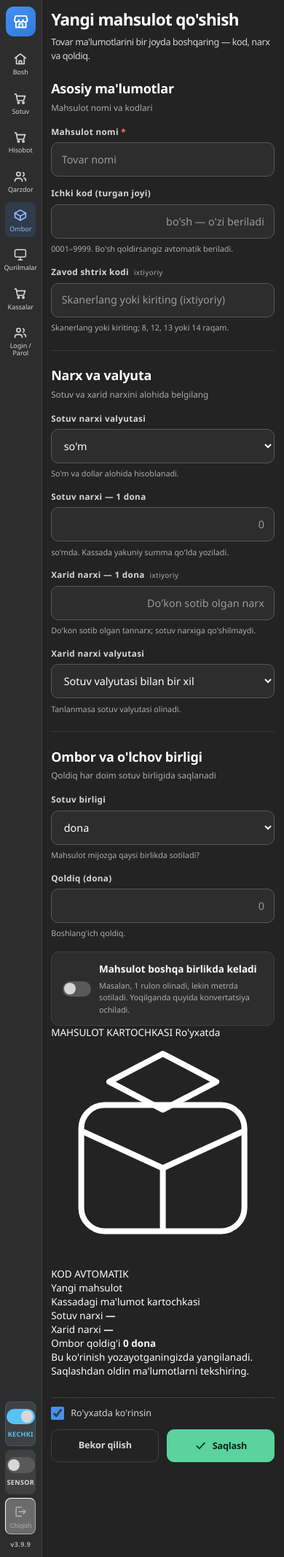
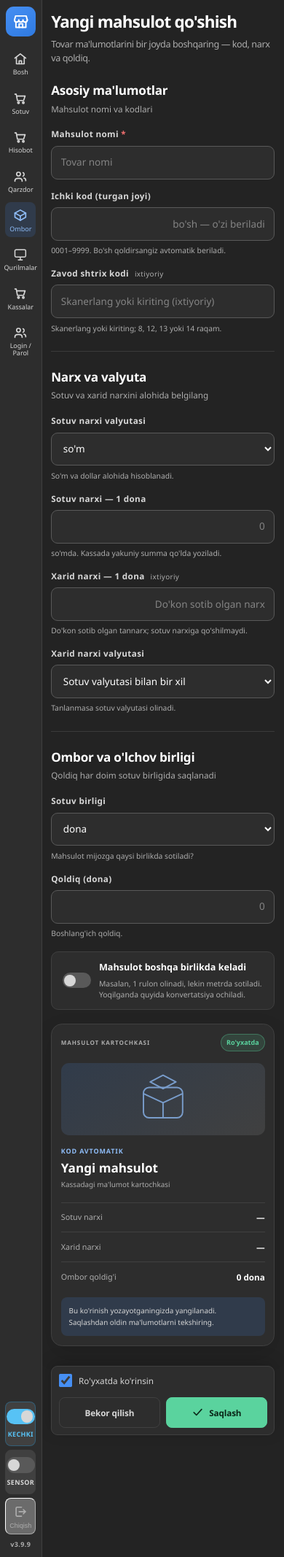
Before and after one commit to OSSWebDeveloper/ulugbek_xozmag, a Django app: page /ombor/yangi/ in a window 390 px wide. Shown: the whole page at 73% size. Run offline with Django 5.2, Linux system fonts and the light colour scheme; the visitor is signed in with stand-in values (Sample User, id 1).

Commit message:
Create premium responsive product editor with live summary card

```diff
--- a/static/css/mahsulot-forma.css
+++ b/static/css/mahsulot-forma.css
@@ -1,102 +1,68 @@
-/* Yangi mahsulot kartochkasi — faqat mahsulot sahifasiga ta'sir qiladi. */
-.mahsulot-sahifa { max-width: 920px; }
-.mahsulot-sarlavha { display:flex; justify-content:space-between; align-items:center; gap:16px; flex-wrap:wrap; margin-bottom:18px; }
-.mahsulot-sarlavha .kichik { margin-top:6px; line-height:1.45; }
-.mahsulot-forma { display:flex; flex-direction:column; gap:0; padding:0; background:transparent; border:0; box-shadow:none; }
-.mahsulot-bolim { padding:0; border:0; background:transparent; box-shadow:none; }
-.mahsulot-bolim-bosh { margin-bottom:12px; }
-.mahsulot-ajratgich { display:block; width:100%; border:0; border-top:1px solid var(--chegara); height:0; margin:24px 0; }
-.mahsulot-bolim h2 { margin:0; font-size:18px; line-height:1.3; font-weight:700; color:var(--matn-rang); }
-.mahsulot-bolim-bosh p { margin:5px 0 0; color:var(--matn-3); font-size:13px; }
-.mahsulot-bolim .forma-setka { gap:16px; }
-.mahsulot-bolim .maydon-izoh { line-height:1.45; }
-.mahsulot-majburiy { color:var(--xato); }
-.mahsulot-ixtiyoriy { color:var(--matn-3); font-weight:400; font-size:11px; margin-left:4px; }
-.mahsulot-bolim .richag.keng { margin-top:2px; }
-.mahsulot-ikki { padding:16px; border:1px solid var(--chegara); border-radius:12px; background:var(--panel-2); }
-.mahsulot-ikki[hidden], .mahsulot-bolim [hidden] { display:none !important; }
-.mahsulot-farq { display:flex; align-items:baseline; flex-wrap:wrap; column-gap:12px; row-gap:5px; padding:12px 14px; border:1px solid var(--chegara); border-radius:10px; background:var(--panel-2); }
-.mahsulot-farq span { color:var(--matn-2); font-size:13px; }
-.mahsulot-farq strong { color:var(--matn-rang); font-size:17px; font-variant-numeric:tabular-nums; }
-.mahsulot-farq small { flex-basis:100%; color:var(--matn-3); line-height:1.45; }
-.mahsulot-farq.manfiy strong { color:var(--xato); }
-.mahsulot-amallar { display:flex; flex-wrap:wrap; align-items:center; justify-content:space-between; gap:14px; padding:18px 0 0; margin-top:24px; border-top:1px solid var(--chegara); }
-.mahsulot-amallar .forma-tugmalar { display:flex; flex-wrap:wrap; gap:10px; }
-.mahsulot-amallar .faol-belgi { margin:0; }
-@media(max-width:684px) {
-  .mahsulot-forma { padding:0; }
-  .mahsulot-bolim-bosh { margin-bottom:16px; }
-  .mahsulot-ikki { padding:12px; }
-  .mahsulot-amallar { padding:16px 0 0; }
-  .mahsulot-amallar .forma-tugmalar { width:100%; display:grid; grid-template-columns:1fr 1fr; }
-  .mahsulot-amallar .forma-tugmalar > * { text-align:center; justify-content:center; }
-}
+/* BizaroPOS — mahsulot muharriri. Boshqa sahifalar uslubi o'zgarmaydi. */
+.mahsulot-sahifa {max-width:1180px;margin-inline:auto;padding:0 8px 28px;}
+.mahsulot-sarlavha {display:flex;align-items:flex-end;justify-content:space-between;gap:16px;flex-wrap:wrap;margin:5px 0 26px;}
+.mahsulot-sarlavha > div:first-child > div:first-child {font-size:clamp(25px,2.4vw,33px);font-weight:780;letter-spacing:-.035em;line-height:1.18;color:var(--matn-rang);}
+.mahsulot-sarlavha .kichik {font-size:14px;color:var(--matn-3);margin-top:9px;font-weight:400;line-height:1.5;}
+.mahsulot-forma {display:block;padding:0;border:0;background:none;box-shadow:none;}
+.mahsulot-layout {display:grid;grid-template-columns:minmax(0,1fr) 294px;align-items:start;gap:36px;}
+.mahsulot-asosiy-panel {min-width:0;}
+.mahsulot-bolim {padding:0;margin:0;border:0;background:none;box-shadow:none;}
+.mahsulot-bolim-bosh {margin:0 0 20px;}
+.mahsulot-bolim h2 {margin:0;color:var(--matn-rang);font-size:19px;font-weight:760;line-height:1.3;letter-spacing:-.015em;}
+.mahsulot-bolim-bosh p {margin:6px 0 0;color:var(--matn-3);font-size:13px;line-height:1.45;}
+.mahsulot-ajratgich {display:block;height:0;width:100%;border:0;border-top:1px solid var(--chegara);margin:32px 0;opacity:.8;}
+.mahsulot-bolim .forma-setka {display:grid;grid-template-columns:repeat(2,minmax(0,1fr));gap:18px;}
+.mahsulot-bolim .forma-setka > .keng {grid-column:1/-1;}
+.mahsulot-bolim .maydon {min-width:0;margin:0;}
+.mahsulot-bolim .maydon label {display:block;margin:0 0 8px;color:var(--matn-2);font-size:13px;font-weight:650;line-height:1.45;}
+.mahsulot-bolim .maydon-izoh {margin-top:7px;color:var(--matn-3);font-size:11.5px;line-height:1.5;}
+.mahsulot-majburiy {color:var(--xato);}
+.mahsulot-ixtiyoriy {font-weight:450;color:var(--matn-3);font-size:11px;padding-left:5px;}
+.mahsulot-bolim .kirish {box-sizing:border-box;width:100%;min-height:51px;max-width:100%;padding:10px 14px;border:1px solid var(--chegara-2);border-radius:10px;background:var(--panel);color:var(--matn-rang);font-size:15px;line-height:1.4;transition:border-color .15s,box-shadow .15s,background .15s;}
+.mahsulot-bolim .kirish::placeholder {color:var(--matn-3);opacity:.68;}
+.mahsulot-bolim .kirish:hover {border-color:var(--urgu-chek);}
+.mahsulot-bolim .kirish:focus {outline:0;border-color:var(--urgu);background:var(--panel);box-shadow:0 0 0 3px var(--urgu-fon);}
+.mahsulot-bolim .raqam-maydon {text-align:right;font-variant-numeric:tabular-nums;}
+.mahsulot-bolim .richag.keng {margin:2px 0 0;padding:14px 16px;border:1px solid var(--chegara);border-radius:11px;background:var(--panel);min-width:0;}
+.mahsulot-bolim .richag.keng:hover {border-color:var(--chegara-2);}
+.mahsulot-bolim .richag.keng.yoniq {background:var(--urgu-fon);border-color:var(--urgu-chek);}
+.mahsulot-bolim .richag-matn b {color:var(--matn-rang);font-size:14px;font-weight:680;}
+.mahsulot-bolim .richag-matn small {margin-top:4px;color:var(--matn-3);font-size:11.5px;line-height:1.4;}
+.mahsulot-ikki {padding:16px;border-radius:11px;background:var(--panel);border:1px solid var(--chegara);min-width:0;}
+.mahsulot-ikki[hidden],.mahsulot-bolim [hidden] {display:none!important;}
+.mahsulot-farq {display:flex;align-items:baseline;flex-wrap:wrap;gap:6px 10px;padding:11px 13px;background:var(--tasdiq-fon);border:1px solid var(--tasdiq-chek);border-radius:10px;}
+.mahsulot-farq span {font-size:12px;color:var(--matn-2);}
+.mahsulot-farq strong {color:var(--tasdiq);font-size:16px;font-variant-numeric:tabular-nums;}
+.mahsulot-farq small {flex-basis:100%;color:var(--matn-3);font-size:11px;line-height:1.5;}
+.mahsulot-farq.manfiy {background:var(--xato-fon);border-color:var(--xato-chek);}
+.mahsulot-farq.manfiy strong {color:var(--xato);}
 
-/* Yakuniy UI polishing: faqat ombor mahsulot formasiga ta'sir qiladi. */
-.mahsulot-sahifa { max-width:860px; padding-bottom:12px; }
-.mahsulot-sarlavha { margin-bottom:26px; align-items:flex-start; }
-.mahsulot-sarlavha > div:first-child > div:first-child {
-  font-size:clamp(24px,2.3vw,30px); font-weight:760; letter-spacing:-.03em; line-height:1.2;
-}
-.mahsulot-sarlavha .kichik { margin-top:9px; font-size:14px; line-height:1.55; max-width:620px; }
-.mahsulot-bolim-bosh { margin-bottom:20px; }
-.mahsulot-bolim h2 { font-size:20px; font-weight:720; letter-spacing:-.015em; }
-.mahsulot-bolim-bosh p { margin-top:6px; font-size:13px; line-height:1.5; }
-.mahsulot-ajratgich { margin:30px 0; opacity:.75; }
-.mahsulot-bolim .forma-setka { grid-template-columns:minmax(0,1fr) minmax(0,1fr); gap:20px 18px; }
-.mahsulot-bolim .maydon { min-width:0; }
-.mahsulot-bolim .maydon label { display:block; margin-bottom:8px; font-size:13px; line-height:1.4; font-weight:650; color:var(--matn-2); }
-.mahsulot-bolim .maydon-izoh { margin-top:7px; font-size:12px; line-height:1.5; }
-.mahsulot-bolim .kirish {
-  box-sizing:border-box; width:100%; min-height:52px; padding:12px 15px;
-  border:1px solid var(--chegara-2); border-radius:11px;
-  background:var(--panel); color:var(--matn-rang);
-  font-size:16px; line-height:1.35;
-  transition:border-color .16s ease,box-shadow .16s ease,background-color .16s ease;
-}
-.mahsulot-bolim .kirish::placeholder { color:var(--matn-3); opacity:.85; }
-.mahsulot-bolim .kirish:hover { border-color:var(--urgu-chek); }
-.mahsulot-bolim .kirish:focus, .mahsulot-bolim .kirish:focus-visible {
-  outline:none; border-color:var(--urgu); box-shadow:0 0 0 3px var(--urgu-fon);
-}
-.mahsulot-bolim .raqam-maydon { text-align:right; font-variant-numeric:tabular-nums; }
-.mahsulot-bolim .richag.keng {
-  margin-top:3px; padding:15px 16px; background:var(--panel);
-  border:1px solid var(--chegara); border-radius:12px;
-}
-.mahsulot-bolim .richag.keng:hover { border-color:var(--chegara-2); }
-.mahsulot-bolim .richag.yoniq { border-color:var(--urgu-chek); background:var(--urgu-fon); }
-.mahsulot-bolim .richag-matn b { font-size:15px; font-weight:700; }
-.mahsulot-bolim .richag-matn small { margin-top:3px; font-size:12px; line-height:1.5; }
-.mahsulot-ikki { min-width:0; padding:16px; }
-.mahsulot-farq { padding:14px 16px; border-radius:11px; background:var(--tasdiq-fon); border-color:var(--tasdiq-chek); }
-.mahsulot-farq strong { color:var(--tasdiq); font-size:18px; font-weight:750; }
-.mahsulot-farq.manfiy { background:var(--xato-fon); border-color:var(--xato-chek); }
-.mahsulot-farq.manfiy strong { color:var(--xato); }
-.mahsulot-amallar {
-  position:sticky; bottom:0; z-index:5; margin-top:30px;
-  padding:16px 0; background:var(--fon);
-  box-shadow:0 -12px 18px -20px rgba(0,0,0,.6);
-}
-.mahsulot-amallar .faol-belgi { color:var(--matn-2); font-size:14px; }
-.mahsulot-amallar .forma-tugmalar { gap:12px; }
-.mahsulot-amallar .forma-tugmalar .tugma {
-  box-sizing:border-box; display:inline-flex; align-items:center; justify-content:center;
-  min-height:50px; border-radius:11px; padding:0 22px; font-size:14px; font-weight:650;
-}
-.mahsulot-amallar .forma-tugmalar .tugma.yashil { min-width:184px; }
-.mahsulot-amallar .forma-tugmalar .tugma:focus-visible { outline:2px solid var(--urgu); outline-offset:3px; }
-@media(max-width:684px) {
-  .mahsulot-sahifa { width:100%; }
-  .mahsulot-sarlavha > div:first-child > div:first-child { font-size:25px; }
-  .mahsulot-bolim .forma-setka { grid-template-columns:minmax(0,1fr); gap:16px; }
-  .mahsulot-bolim-bosh { margin-bottom:17px; }
-  .mahsulot-ajratgich { margin:25px 0; }
-  .mahsulot-ikki { padding:13px; }
-  .mahsulot-amallar { padding:13px 0; }
-  .mahsulot-amallar .forma-tugmalar .tugma { min-width:0; width:100%; padding-inline:10px; }
-  .mahsulot-amallar .forma-tugmalar .tugma.yashil { min-width:0; }
-}
-@media(prefers-reduced-motion:reduce) {
-  .mahsulot-bolim .kirish { transition:none; }
-}
+/* O'ng tarafdagi jonli kartochka */
+.mahsulot-preview {position:sticky;top:18px;min-width:0;}
+.mahsulot-preview-ichki {overflow:hidden;border:1px solid var(--chegara);border-radius:17px;background:var(--panel);box-shadow:0 14px 36px rgba(0,0,0,.10);padding:18px;}
+.mahsulot-preview-yuqori {display:flex;justify-content:space-between;align-items:center;gap:7px;}
+.mahsulot-preview-belgi {font-size:9px;letter-spacing:.11em;font-weight:780;color:var(--matn-3);}
+.mahsulot-preview-status {border-radius:50px;padding:5px 8px;color:var(--tasdiq);background:var(--tasdiq-fon);border:1px solid var(--tasdiq-chek);white-space:nowrap;font-size:10px;font-weight:700;}
+.mahsulot-preview-status.yashirin {background:var(--panel-2);color:var(--matn-3);border-color:var(--chegara);}
+.mahsulot-preview-rasm {width:100%;height:126px;display:grid;place-items:center;margin:18px 0 13px;border-radius:12px;background:linear-gradient(145deg,var(--urgu-fon),var(--panel-2));color:var(--urgu-matn);}
+.mahsulot-preview-rasm svg {width:82px;height:82px;opacity:.75;}
+.mahsulot-preview-kod {color:var(--urgu-matn);font-weight:750;font-size:10px;letter-spacing:.095em;}
+.mahsulot-preview-nom {margin-top:6px;font-size:19px;font-weight:770;line-height:1.3;color:var(--matn-rang);overflow-wrap:anywhere;}
+.mahsulot-preview-tavsif {margin-top:5px;font-size:11px;color:var(--matn-3);}
+.mahsulot-preview-qator {display:flex;align-items:flex-start;justify-content:space-between;gap:10px;padding:13px 0;border-top:1px solid var(--chegara);}
+.mahsulot-preview-tavsif + .mahsulot-preview-qator {margin-top:19px;}
+.mahsulot-preview-qator span {font-size:12px;color:var(--matn-3);}
+.mahsulot-preview-qator strong {max-width:145px;text-align:right;font-size:13px;color:var(--matn-rang);font-weight:740;overflow-wrap:anywhere;font-variant-numeric:tabular-nums;}
+.mahsulot-preview-izoh {padding:12px;margin-top:9px;background:var(--urgu-fon);border-radius:9px;color:var(--matn-2);font-size:11px;line-height:1.6;}
+
+/* Bir butun asosiy saqlash paneli */
+.mahsulot-amallar {position:sticky;bottom:0;z-index:5;display:flex;align-items:center;justify-content:space-between;flex-wrap:wrap;gap:16px;margin-top:30px;padding:13px 18px;background:var(--panel);border:1px solid var(--chegara);border-radius:12px;box-shadow:0 -6px 24px rgba(0,0,0,.17);}
+.mahsulot-amallar .faol-belgi {font-size:13px;color:var(--matn-2);margin:0;}
+.mahsulot-amallar .forma-tugmalar {display:flex;gap:9px;min-width:0;flex:none;}
+.mahsulot-amallar .forma-tugmalar .tugma {display:inline-flex;align-items:center;justify-content:center;min-height:46px;min-width:125px;padding:0 18px;box-sizing:border-box;border-radius:9px;font-size:13px;font-weight:700;}
+.mahsulot-amallar .forma-tugmalar .tugma.yashil {min-width:180px;}
+.mahsulot-amallar .forma-tugmalar .tugma:focus-visible {outline:2px solid var(--urgu);outline-offset:3px;}
+@media(max-width:980px) {.mahsulot-layout {grid-template-columns:minmax(0,1fr) 250px;gap:22px;}.mahsulot-preview-ichki{padding:14px;}.mahsulot-amallar{padding:12px;}}
+@media(max-width:760px) {.mahsulot-layout{grid-template-columns:minmax(0,1fr);gap:22px;}.mahsulot-preview{position:static;}.mahsulot-preview-ichki{display:grid;grid-template-columns:1fr 1fr;gap:0 16px;}.mahsulot-preview-yuqori,.mahsulot-preview-izoh{grid-column:1/-1;}.mahsulot-preview-rasm{height:110px;grid-row:2/6;}.mahsulot-preview-kod{margin-top:18px;}.mahsulot-preview-qator{grid-column:1/-1;}}
+@media(max-width:540px) {.mahsulot-sahifa{padding-inline:0;}.mahsulot-sarlavha > div:first-child > div:first-child{font-size:25px;}.mahsulot-bolim .forma-setka{grid-template-columns:minmax(0,1fr);gap:16px;}.mahsulot-ajratgich{margin:26px 0;}.mahsulot-preview-ichki{display:block;}.mahsulot-preview-rasm{height:110px;}.mahsulot-amallar{padding:11px;border-radius:10px;}.mahsulot-amallar .forma-tugmalar{width:100%;display:grid;grid-template-columns:1fr 1fr;}.mahsulot-amallar .forma-tugmalar .tugma,.mahsulot-amallar .forma-tugmalar .tugma.yashil{width:100%;min-width:0;padding:0 8px;}}
+@media(prefers-reduced-motion:reduce){.mahsulot-bolim .kirish{transition:none;}}
```
